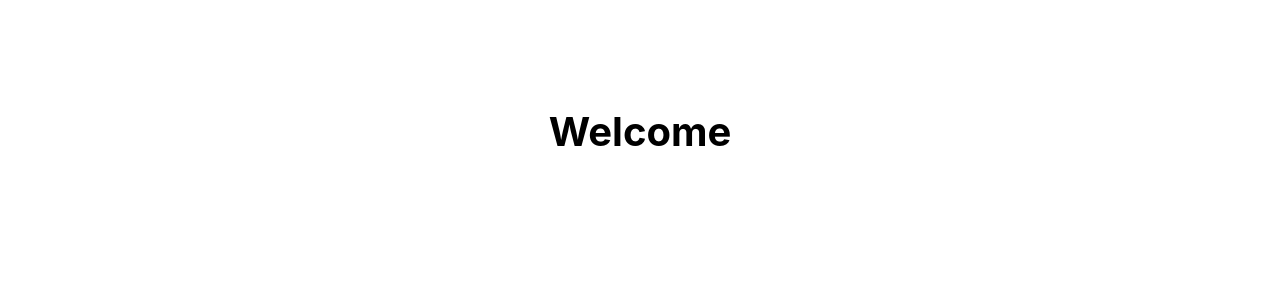
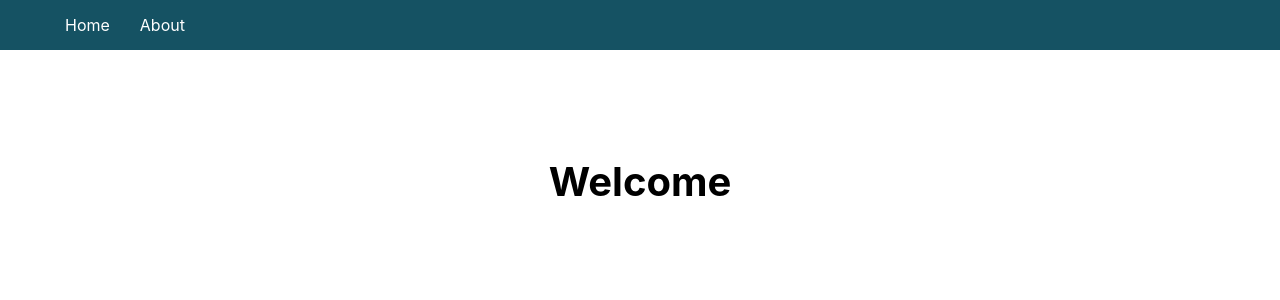
Before and after one commit to webroyit/f7n1j1-FirstNextjs, a Next.js app: page / in a window 1280 px wide. Shown: the top 300 px of the page. Built offline with nearby package versions, Linux system fonts and the light colour scheme.

Commit message:
Add navbar with styles

```diff
--- a/components/Layout.js
+++ b/components/Layout.js
@@ -1,12 +1,18 @@
+import Nav from './Nav'
+
 import styles from '../styles/Layout.module.css'
 
 function Layout({ children }) {
     return (
-        <div className={styles.container}>
-            <main className={styles.main}>
-                {children}
-            </main>
-        </div>
+        <>
+            <Nav />
+            <div className={styles.container}>
+                <main className={styles.main}>
+                    {children}
+                </main>
+            </div>
+        </>
+
     )
 }
 
--- /dev/null
+++ b/components/Nav.js
@@ -0,0 +1,19 @@
+import Link from 'next/link'
+import navStyles from '../styles/Nav.module.css'
+
+const Nav = () => {
+    return (
+        <nav className={navStyles.nav}>
+            <ul>
+                <li>
+                    <Link href="/">Home</Link>
+                </li>
+                <li>
+                    <Link href="/about">About</Link>
+                </li>
+            </ul>
+        </nav>
+    )
+}
+
+export default Nav
--- /dev/null
+++ b/styles/Nav.module.css
@@ -0,0 +1,20 @@
+.nav {
+    height: 50px;
+    padding: 10px;
+    background-color: #155263;
+    color: #fff;
+    display: flex;
+    align-items: center;
+    justify-content: flex-start;
+}
+
+.nav ul {
+    display: flex;
+    justify-content: center;
+    align-items: center;
+    list-style: none;
+}
+
+.nav ul li a {
+    margin: 5px 15px;
+}
```
